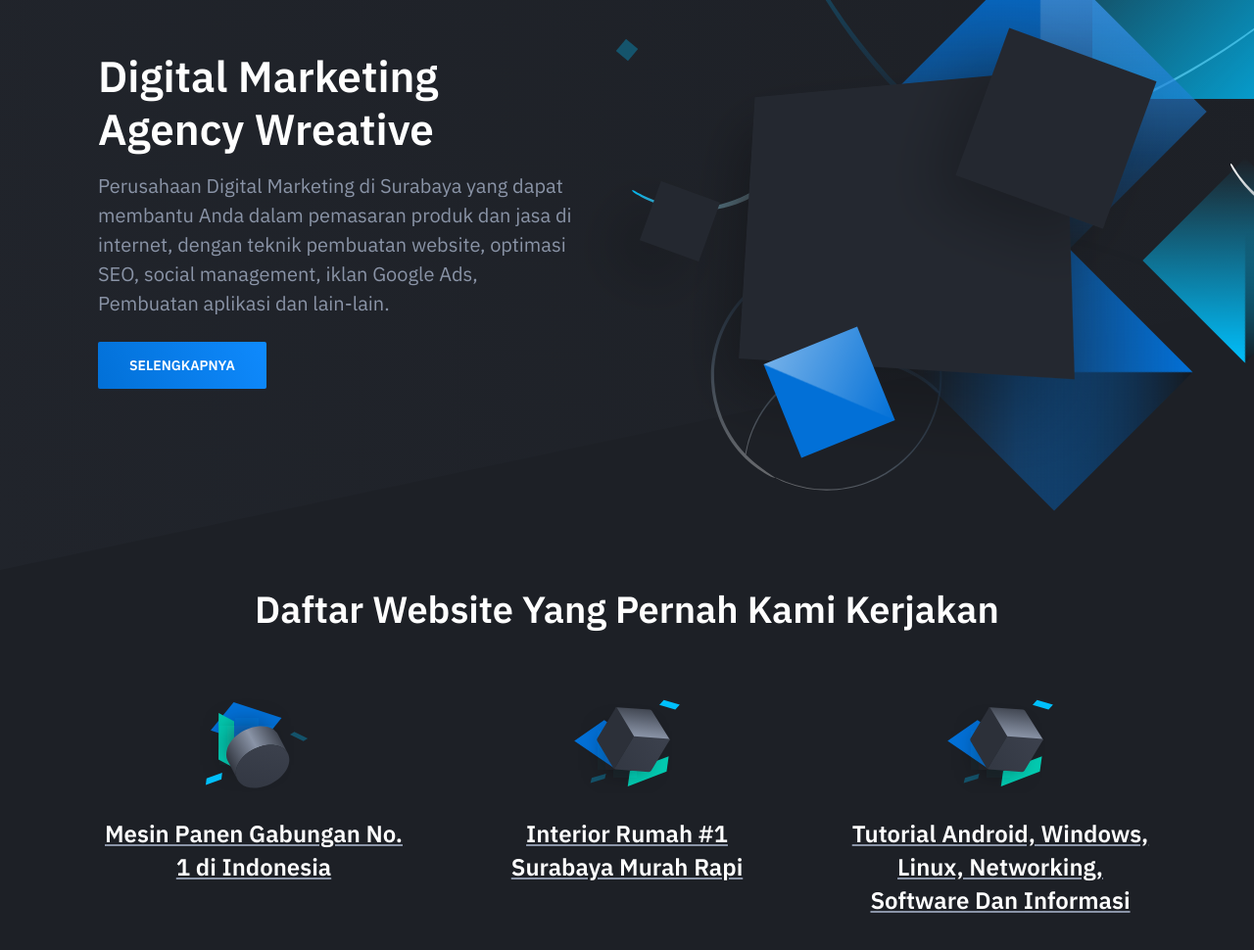
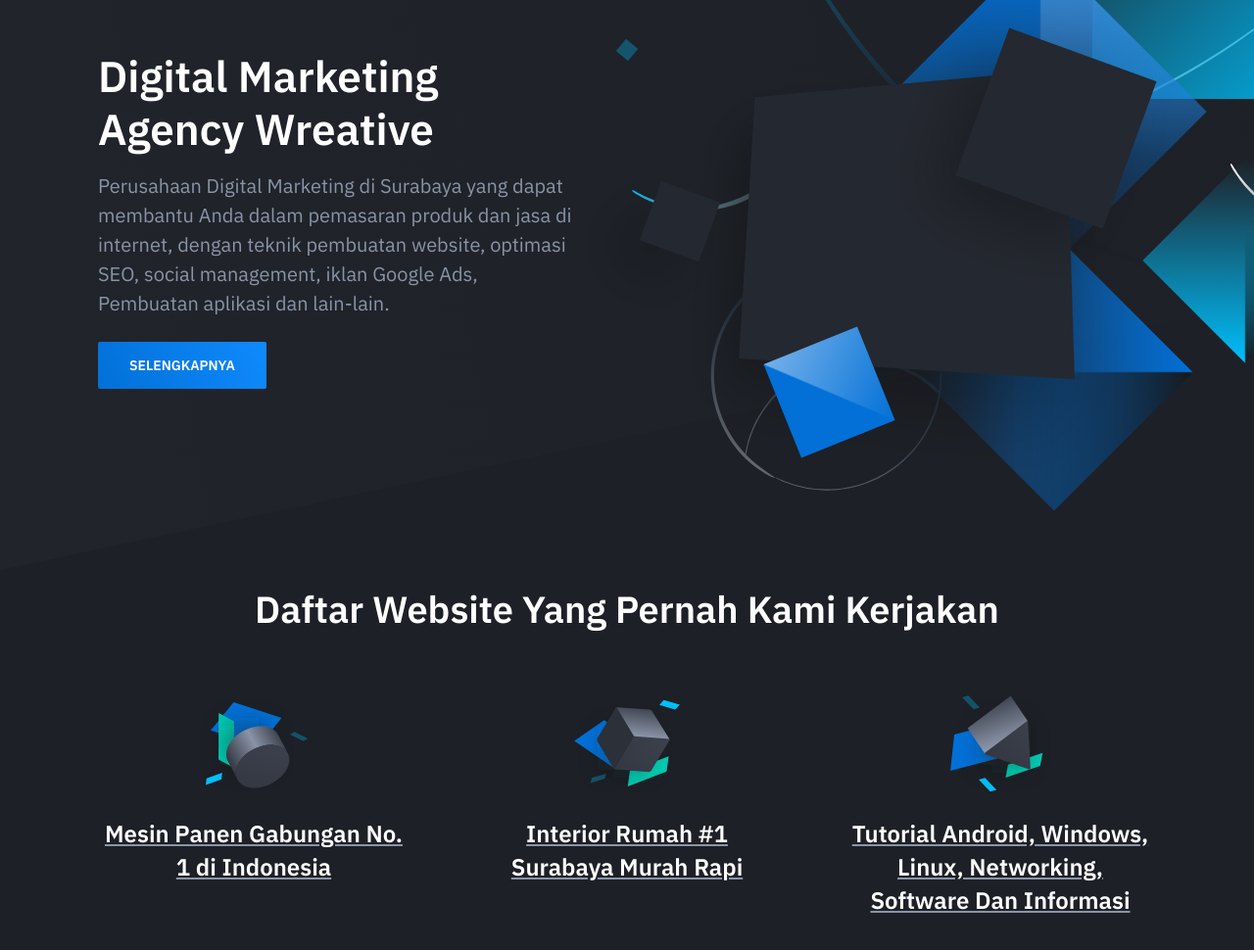
Before and after one commit to wreative/wreative.github.io, a plain HTML site: page index.html in a window 1280 px wide. Shown: the part 118-1088 px from the top of the page at 98% size. Drawn offline with nearby package versions, Linux system fonts and the light colour scheme.

Commit message:
Change SVG

```diff
--- a/index.html
+++ b/index.html
@@ -95,7 +95,7 @@
                             <div class="feature text-center is-revealing">
                                 <div class="feature-inner">
                                     <div class="feature-icon">
-                                        <img src="/dist/images/feature-icon-02.svg" alt="Feature 02">
+                                        <img src="/dist/images/feature-icon-03.svg" alt="Feature 02">
                                     </div>
                                     <a href="https://www.backupotak.com" target="_blank" title="Backup Otak">
                                         <h4 class="feature-title mt-24">Tutorial Android, Windows, Linux, Networking,
@@ -103,14 +103,7 @@
                                     </a>
                                 </div>
                             </div>
-                            <!-- <div class="feature text-center is-revealing">
-                                <div class="feature-inner">
-                                    <div class="feature-icon">
-                                        <img src="/dist/images/feature-icon-03.svg" alt="Feature 03">
-                                    </div>
-                                    <h4 class="feature-title mt-24">Be Productive</h4>
-                                </div>
-                            </div>
+                            <!--
                             <div class="feature text-center is-revealing">
                                 <div class="feature-inner">
                                     <div class="feature-icon">
```
